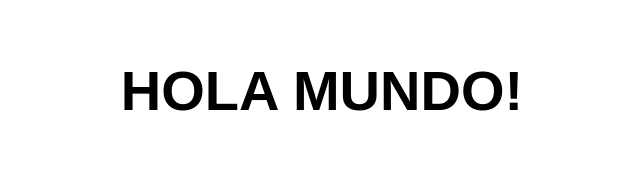
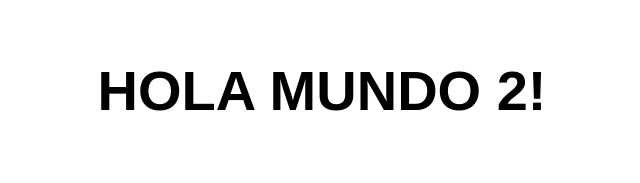
Before and after one commit to Suriel0327/consentidos, a website: page src/index.html in a window 1280 px wide. Shown: the whole page, without its empty margins (318-958 px from the left). Drawn offline with Linux system fonts and the light colour scheme.

Commit message:
Volví a modificar

```diff
--- a/src/index.html
+++ b/src/index.html
@@ -10,7 +10,7 @@
 
 <body>
   <main>
-    <h1>HOLA MUNDO!</h1>
+    <h1>HOLA MUNDO 2!</h1>
   </main>
 </body>
 
```
